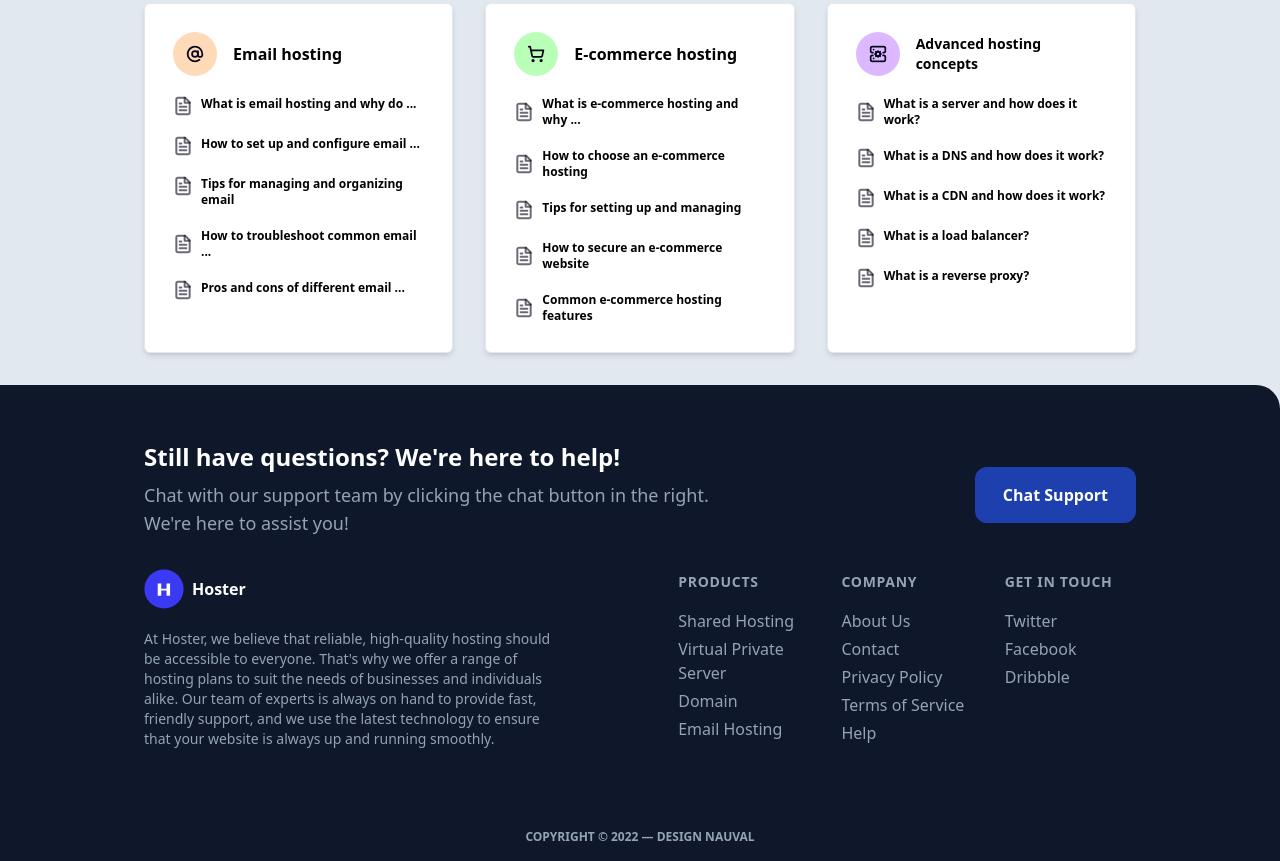
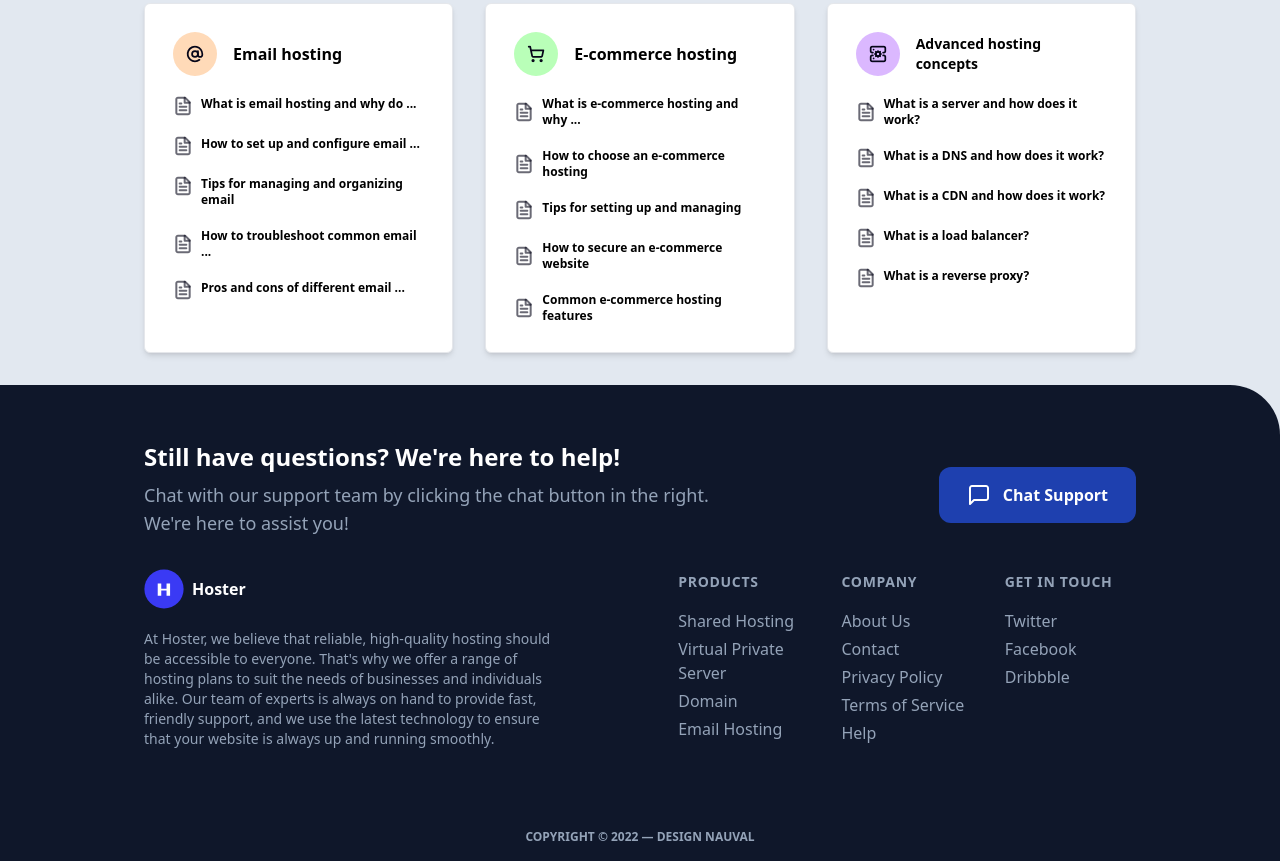
Before and after one commit to Startang141/Hoster-Support, a website: page public/index.html in a window 1280 px wide. Shown: the part 1019-1880 px from the top of the page. Drawn offline with Linux system fonts and the light colour scheme.

Commit message:
Add icon for input and button

```diff
--- a/public/index.html
+++ b/public/index.html
@@ -36,8 +36,9 @@
             <div class="">
             <h1 class="font-bold text-white text-2xl mt-5 md:text-4xl md:mt-16">Support Center</h1>
             <p class="text-slate-300 text-xs mt-4 leading-5 w-full md:text-base md:leading-7 md:w-11/12">Browse through our frequently asked questions, tutorials, and other self-help resources to find the answers you need.</p>
+            <img src="../src/img/search.svg" class="hidden md:block absolute mt-9 ml-2 w-5 h-5 z-50" alt="">
             <form action="" class="mt-4 md:mt-6">
-                <input class="text-sm p-1 relative focus:outline-none focus:ring-1 focus:ring-blue-600 md:p-3 md:text-md md:w-4/5" type="search" placeholder="search" name="" id=""><button class="bg-blue-800 text-sm text-white p-1 md:py-3 md:px-5 md:text-sm">Search</button>
+                <input class="text-sm p-1 relative focus:outline-none focus:ring-1 focus:ring-blue-600 md:p-3 md:text-md md:w-4/5 md:pl-10 md:font-semibold md:text-slate-700" type="search" placeholder="Search" name="" id=""><button class="bg-blue-800 text-sm text-white p-1 md:py-3 md:px-5 md:text-sm">Search</button>
             </form>
             <p class="text-slate-400 text-xs tracking-wider font-semibold mt-3 md:text-sm md:mb-36 md:mt-5">POPULAR : <br class="md:hidden"><span class="text-xs text-white underline md:mx-3">What is hosting?</span> <span class="text-xs text-white underline">Why my website is slow?</span> </p>
             </div>
@@ -230,7 +231,7 @@
             </div>
         </div>
         <!--Before Footer-->
-        <div class="bg-slate-900 mt-7 rounded-tr-3xl">
+        <div class="bg-slate-900 mt-7 rounded-tr-3xl md:rounded-tr-[50px]">
         <div class="pt-2 px-2 pb-4 md:px-36 md:pt-8">
             <!--Chat Support-->
             <div class="md:flex md:items-center md:justify-between md:my-6">
@@ -238,8 +239,9 @@
             <h1 class="font-bold text-white text-base md:text-2xl">Still have questions? We're here to help!</h1>
             <p class="text-slate-400 text-xs my-2 md:text-lg md:w-3/4">Chat with our support team by clicking the chat button in the right. We're here to assist you!</p>
             </div>
-            <div class="">
-            <button class="bg-blue-800 p-3 rounded-sm text-xs text-white font-semibold mt-1 md:text-base md:py-4 md:px-7 md:rounded-xl">Chat Support</button>
+            <div class="relative">
+            <img src="../src/img/Logo-chat.svg" class="hidden md:block absolute mt-5 ml-7" alt="" srcset="">
+            <button class="bg-blue-800 p-3 rounded-sm text-xs text-white font-semibold mt-1 md:text-base md:py-4 md:px-7 md:pl-16 md:rounded-xl">Chat Support</button>
             </div>
             </div>
             <hr class="mt-3 md:hidden">
```
Also changed, not shown: public/css/style.css, src/img/Logo-chat.svg (added).
